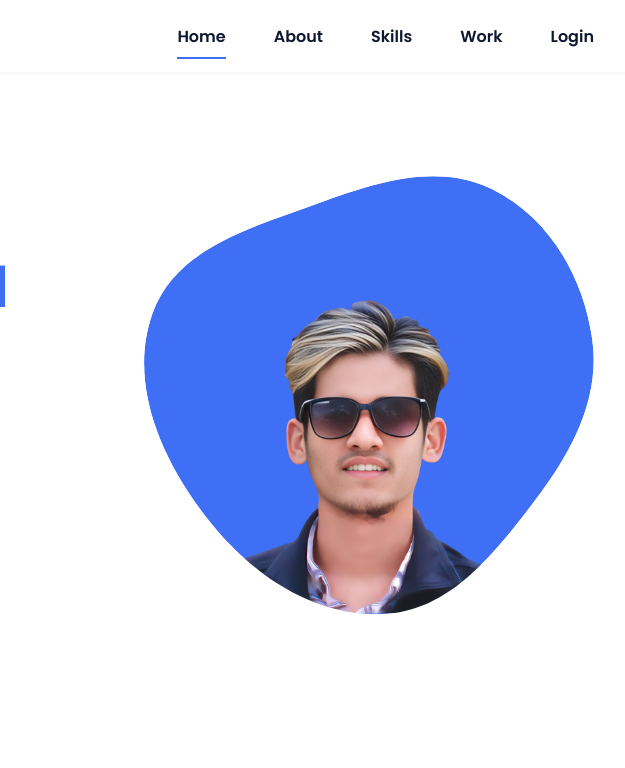
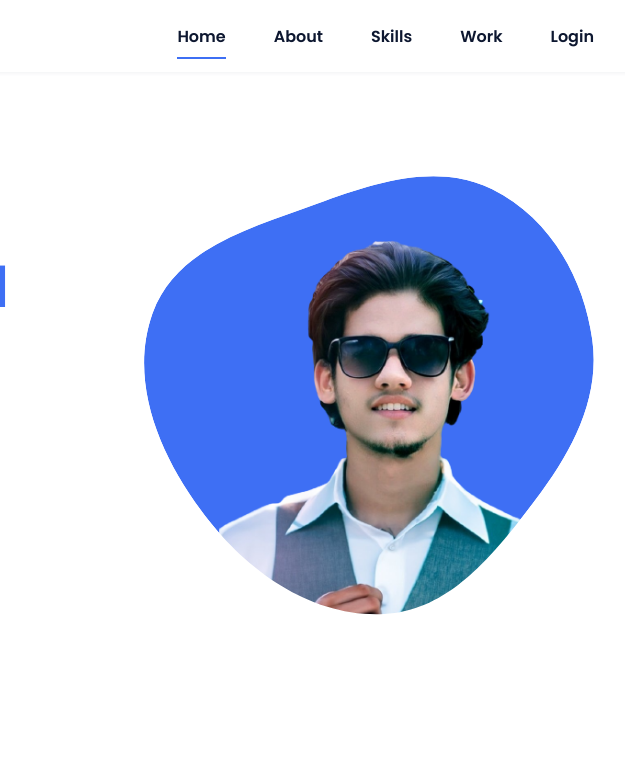
Before and after one commit to muhammadmasud1/Personal-website, a plain HTML site: page index.html in a window 1280 px wide. Shown: the top 768 px of the page, 558-1183 px from the left. Drawn offline with nearby package versions, Linux system fonts and the light colour scheme.

Commit message:
imageschange

```diff
--- a/index.html
+++ b/index.html
@@ -57,7 +57,7 @@
                         </mask>
                         <g mask="url(#mask0)">
                             <path d="M9.19024 145.964C34.0253 76.5814 114.865 54.7299 184.111 29.4823C245.804 6.98884 311.86 -14.9503 370.735 14.143C431.207 44.026 467.948 107.508 477.191 174.311C485.897 237.229 454.931 294.377 416.506 344.954C373.74 401.245 326.068 462.801 255.442 466.189C179.416 469.835 111.552 422.137 65.1576 361.805C17.4835 299.81 -17.1617 219.583 9.19024 145.964Z"/>
-                            <image class="home__blob-img" x="50" y="105" href="assets/img/admin.png"/>
+                            <image class="home__blob-img" x="80" y="-100" href="./assets/img/mentor.png"/>
                         </g>
                     </svg>
                 </div>
```
Also changed, not shown: assets/img/mentor.png (added), 1 other file.
